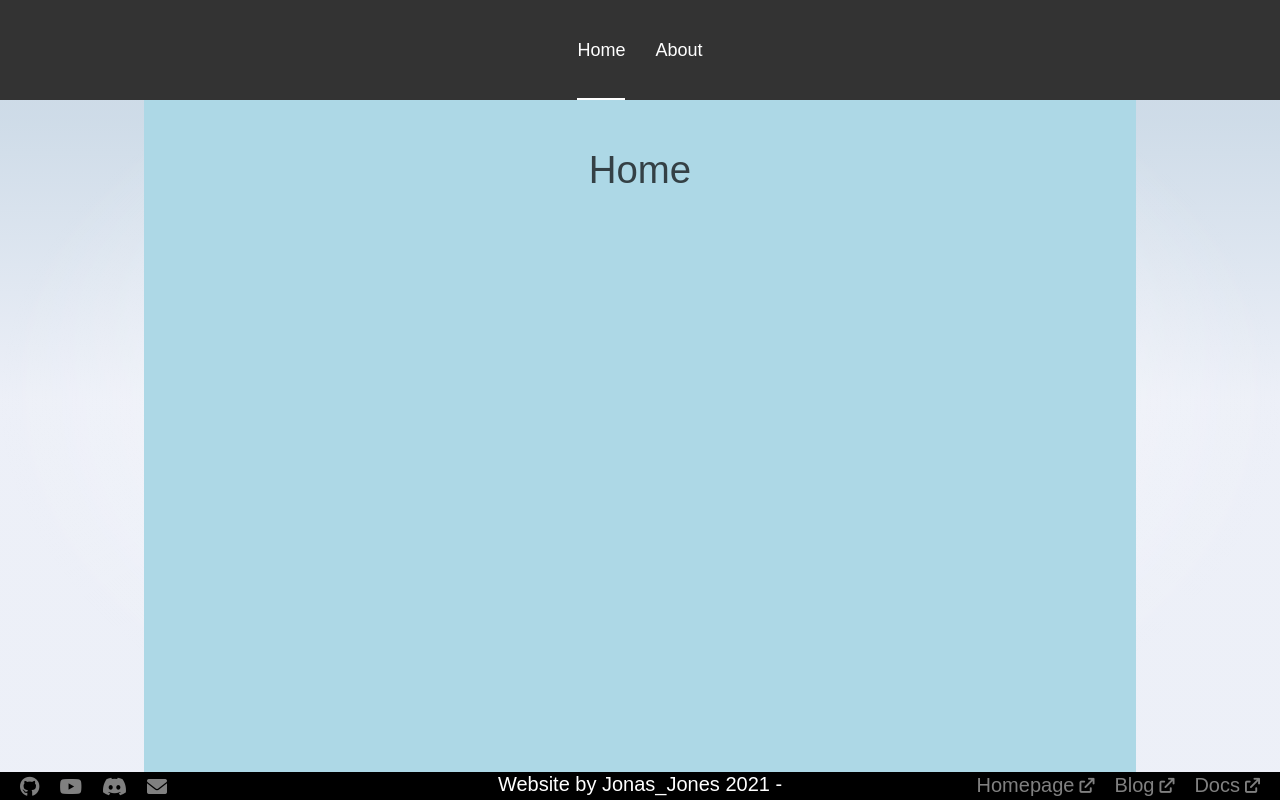
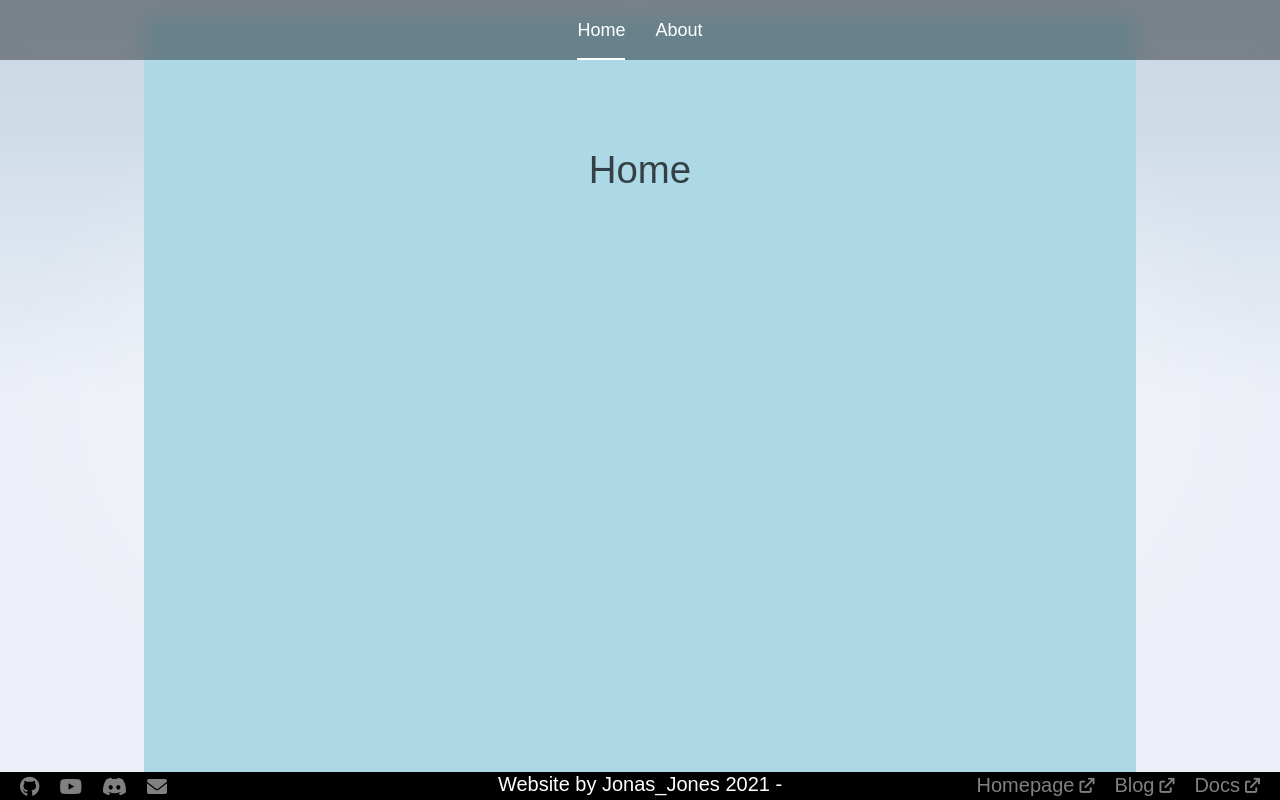
Before and after one commit to JonasunderscoreJones/wrappedify.jonasjones.dev, a SvelteKit app: page / in a window 1280 px wide. Shown: the top 800 px of the page. Built offline with nearby package versions, Linux system fonts and the light colour scheme; no server answers.

Commit message:
added blur to header

```diff
--- a/src/routes/Header.svelte
+++ b/src/routes/Header.svelte
@@ -32,7 +32,7 @@
 	});
 </script>
 
-<header>
+<header class="blurred-background">
 	<nav>
 	  <a
 		href="/#home"
@@ -64,8 +64,18 @@
 	  display: flex;
 	  justify-content: center;
 	  align-items: center;
-	  height: 60px;
+	  height: 20px;
 	}
+
+	.blurred-background {
+		background-color: rgba(0, 0, 0, 0.4); /* Translucent dark background */
+		backdrop-filter: blur(10px); /* Blur the background */
+		display: flex;
+		justify-content: center;
+		align-items: center;
+		color: white;
+		text-align: center;
+  	}
 
 	nav {
 	  display: flex;
```
